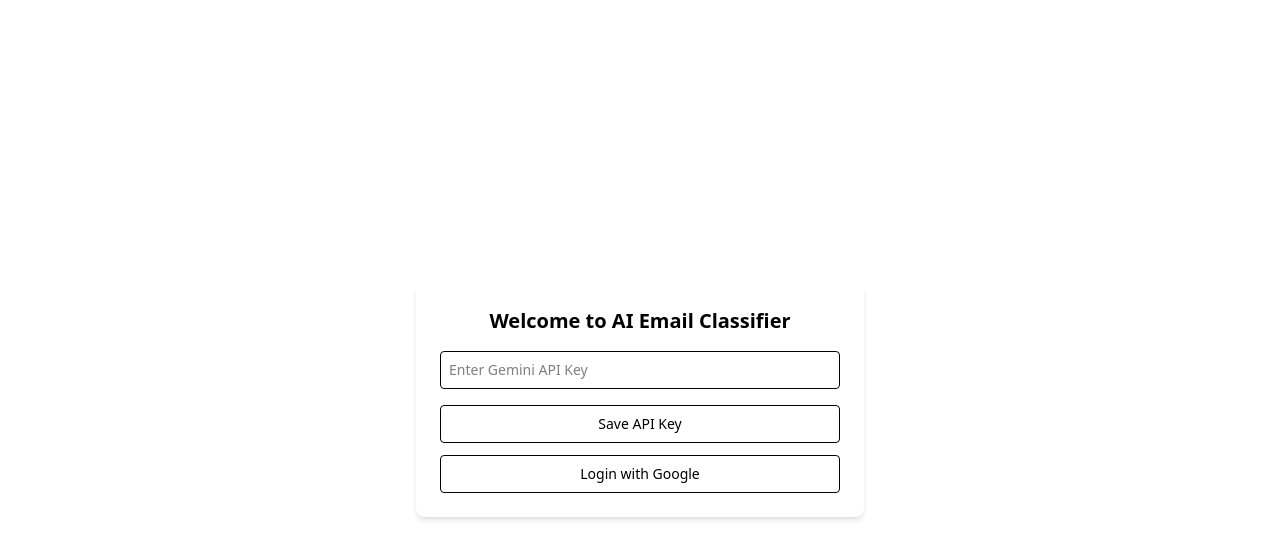
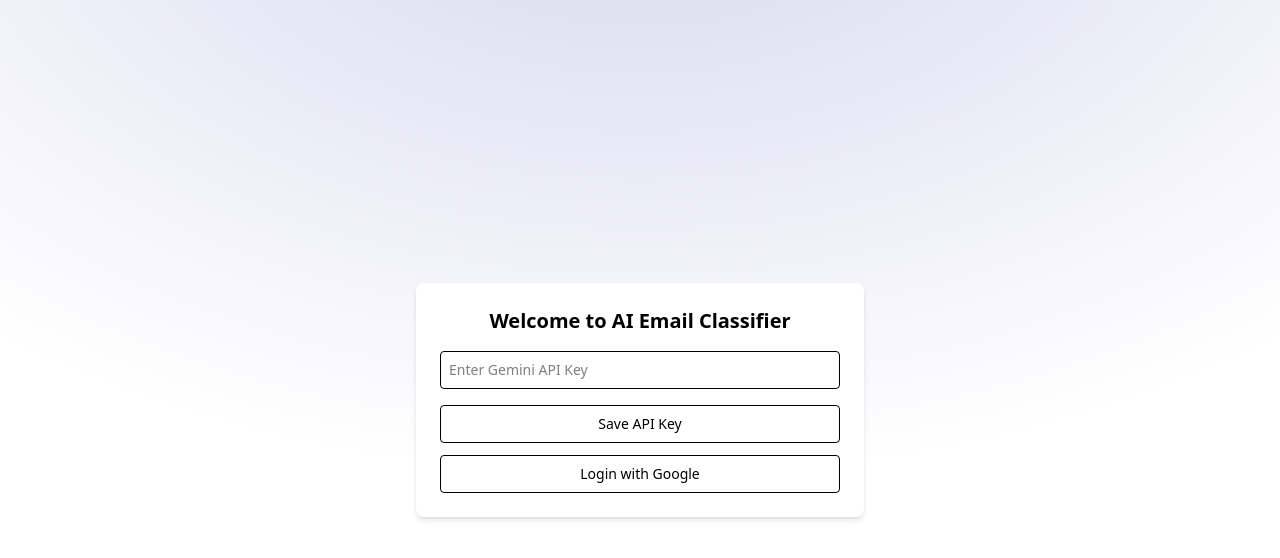
Before and after one commit to kaushalkrsna1602/AI-Email-Classifier, a React (Vite) app in the folder client/: page / in a window 1280 px wide. Shown: the top 558 px of the page. Built offline with nearby package versions, Linux system fonts and the light colour scheme.

Commit message:
background added

```diff
--- a/client/src/index.css
+++ b/client/src/index.css
@@ -1 +1,18 @@
 @import "tailwindcss";
+
+/* index.css */
+body::before {
+  content: "";
+  position: absolute;
+  top: 0;
+  left: 0;
+  z-index: -2;
+  height: 100vh;
+  width: 100vw;
+  background: radial-gradient(
+    ellipse 80% 80% at 50% -20%,
+    rgba(120, 119, 198, 0.3),
+    rgba(255, 255, 255, 0)
+  );
+  background-color: white;
+}
```
